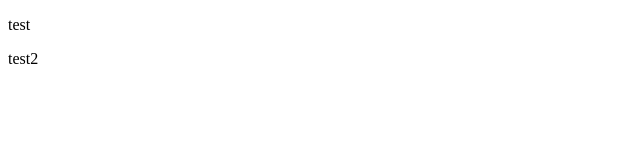
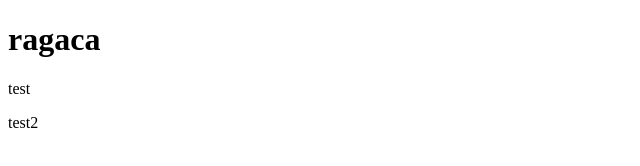
Before and after one commit to Bako1234/float-1, a plain HTML site: page index.html in a window 1280 px wide. Shown: the whole page, without its empty margins (0-640 px from the left). Drawn offline with Linux system fonts and the light colour scheme.

Commit message:
add header tag correct footer

```diff
--- a/index.html
+++ b/index.html
@@ -5,7 +5,14 @@
 	<title> Github</title>
 </head>
 <body>
+
+
+
+	<header>
+		<h1>ragaca</h1>
+	</header>
 	<footer>
+
 	<p> test </p>
 	<p>test2 </p>
 	</footer>
```
